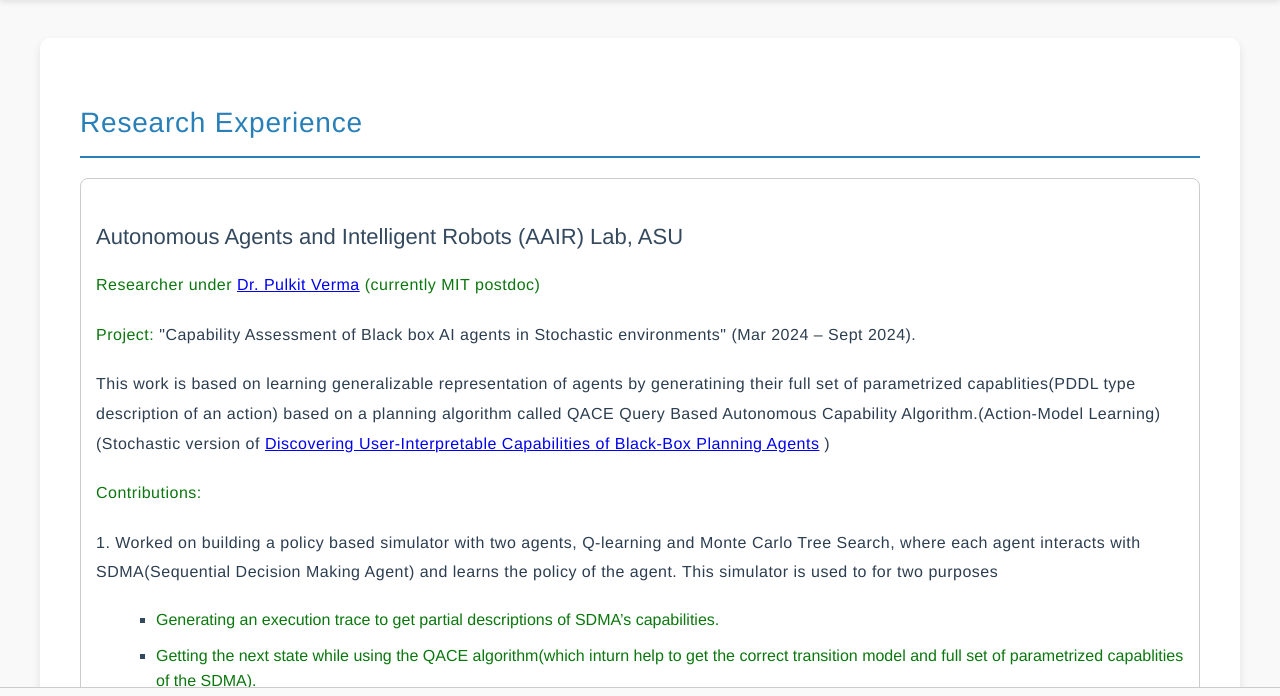
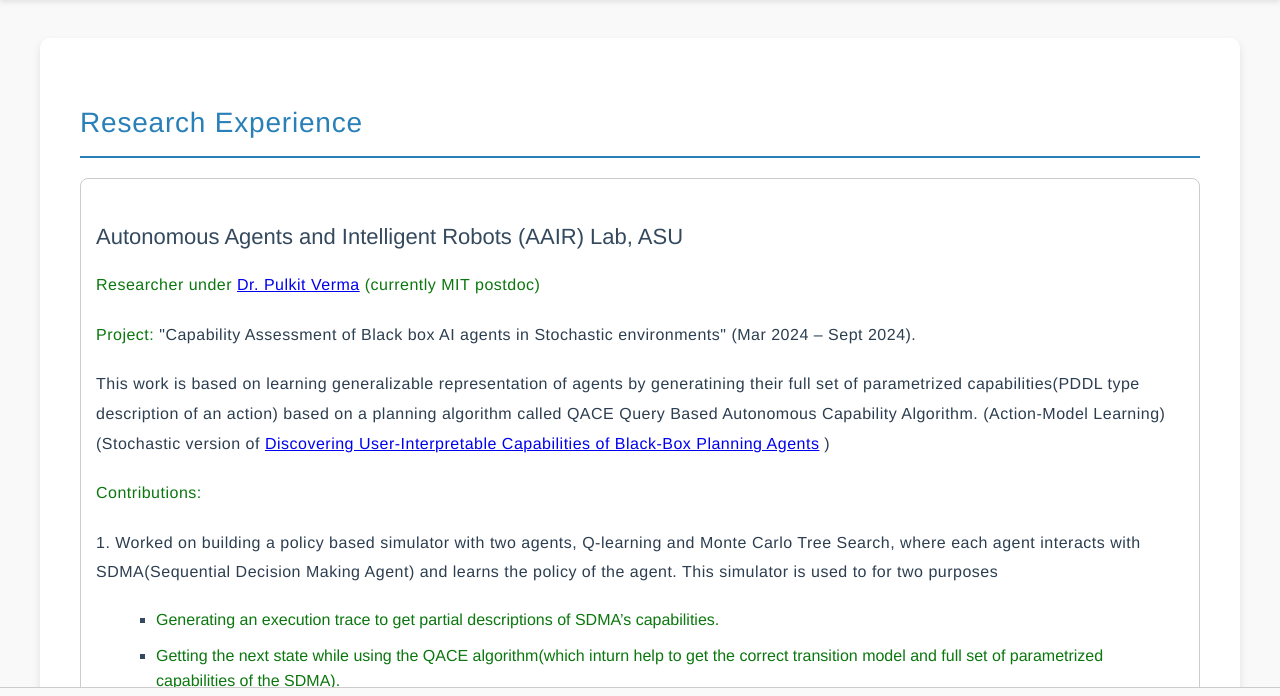
Before and after one commit to sanchoksc/sanchoksc.github.io, a plain HTML site: page research.html in a window 1280 px wide. Shown: the part 80-776 px from the top of the page. Drawn offline with Linux system fonts and the light colour scheme.

```diff
--- a/research.html
+++ b/research.html
@@ -42,13 +42,13 @@
                     <h3>Autonomous Agents and Intelligent Robots (AAIR) Lab, ASU</h3>
                     <p><strong>Researcher under <a href="https://pulkitverma.net/" target="_blank">Dr. Pulkit Verma</a> (currently MIT postdoc)</strong></p>
                     <p><strong>Project:</strong> "Capability Assessment of Black box AI agents in Stochastic environments" (Mar 2024 – Sept 2024).</p>
-                    <p>This work is based on learning generalizable representation of agents by generatining their full set of parametrized capablities(PDDL type description of an action) based on a planning algorithm called QACE Query Based Autonomous Capability Algorithm.(Action-Model Learning)(Stochastic version of <a href="https://arxiv.org/abs/2107.13668" target="_blank">Discovering User-Interpretable Capabilities of Black-Box Planning Agents</a> )</p>
+                    <p>This work is based on learning generalizable representation of agents by generatining their full set of parametrized capabilities(PDDL type description of an action) based on a planning algorithm called QACE Query Based Autonomous Capability Algorithm. (Action-Model Learning) (Stochastic version of <a href="https://arxiv.org/abs/2107.13668" target="_blank">Discovering User-Interpretable Capabilities of Black-Box Planning Agents</a> )</p>
                     <p><strong>Contributions:</strong></p>
                     <p>1. Worked on building a policy based simulator with two agents, Q-learning and Monte Carlo Tree Search, where each agent interacts with SDMA(Sequential Decision Making Agent) and learns the policy of the agent. This simulator is used to for two purposes
                     <ul>
                         <li><strong>Generating an execution trace to get partial descriptions of SDMA’s capabilities.</strong></li>
                         <li><strong>Getting the next state while using the QACE algorithm(which inturn help to get the correct transition model
-                            and full set of parametrized capablities of the SDMA).</strong></li>
+                            and full set of parametrized capabilities of the SDMA).</strong></li>
                     </ul>
                     </p>
                     <p>2. Worked on implementing the approach of combining planning and learning, to mitigate the long learning time taken by MCTS search under stochastic conditions, where we were breaking down the distant goal to sequence of smaller subgoals using goal-conditioned RL agents and using previously visited states for generating edge weights and nodes in the graph. Reference: (<a href="https://arxiv.org/abs/1906.05253" target="_blank">Search on the Replay Buffer</a>)</p>
```
